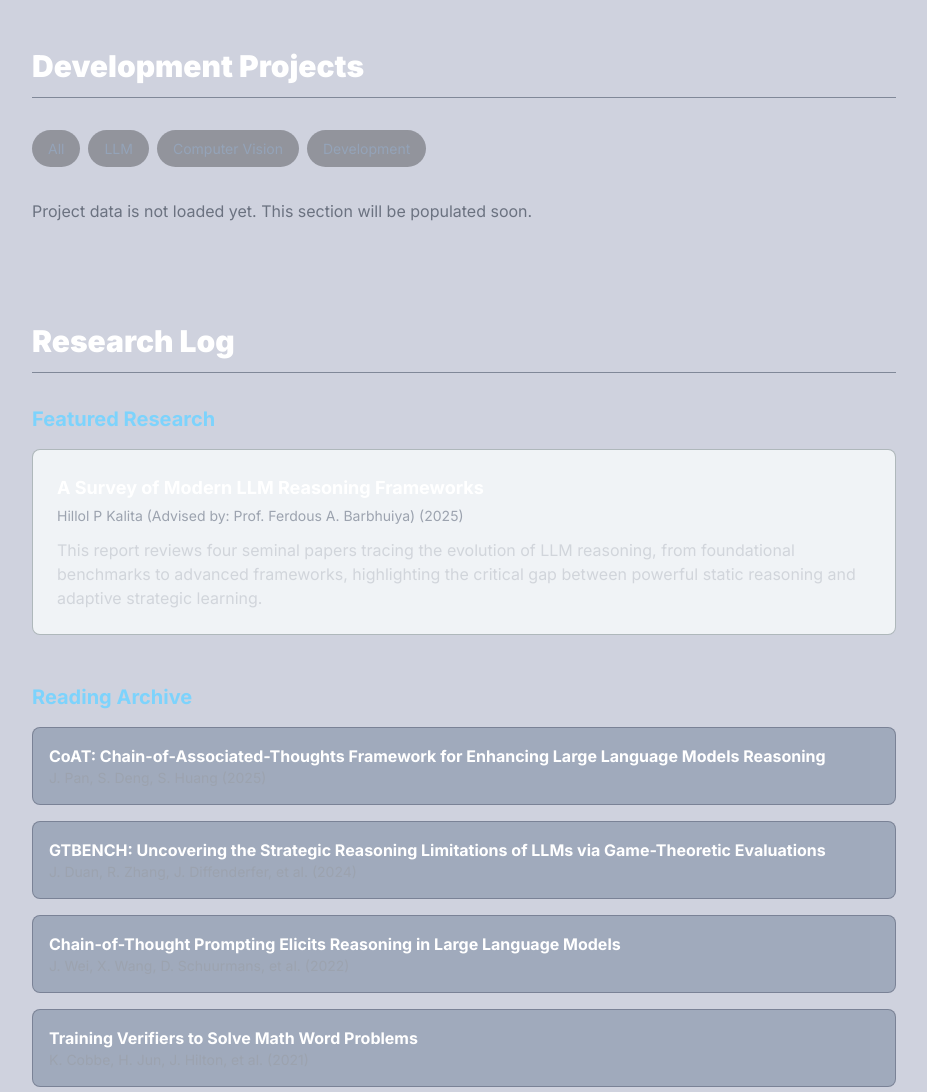
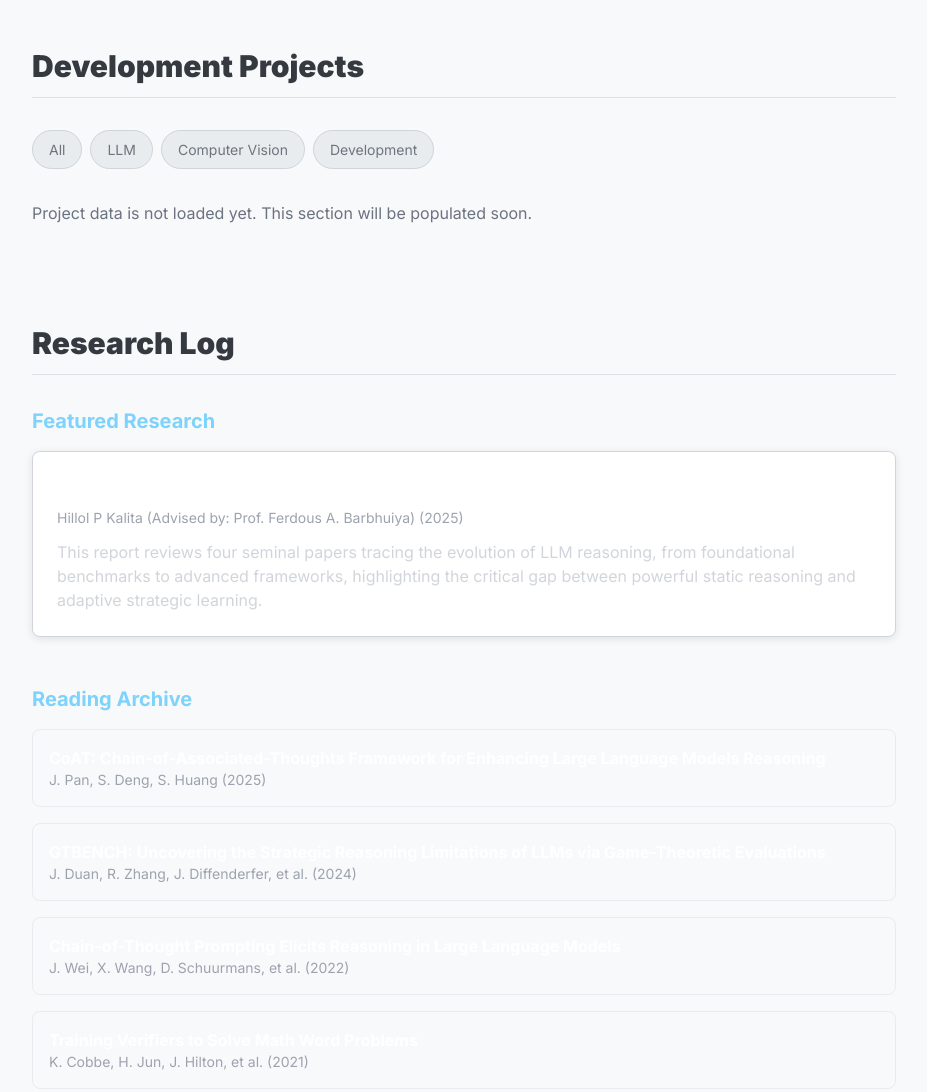
Before and after one commit to ringerH/ringerH.github.io, a plain HTML site: page index.html in a window 1280 px wide. Shown: the part 280-1372 px from the top of the page, without its empty margins (176-1103 px from the left). Drawn offline with nearby package versions, Linux system fonts and the light colour scheme.

Commit message:
Color palette 3

```diff
--- a/style.css
+++ b/style.css
@@ -1,31 +1,32 @@
 /* Using a modern, clean font */
 body {
     font-family: 'Inter', sans-serif;
-    background-color: #cfd2de;
-    color: #e2e8f0;
+    background-color: #f8f9fa;
+    color: #212529;
 }
 
 .section-title {
     font-size: 1.875rem; /* 30px */
     font-weight: 800;
-    color: white;
+    color: #343a40;
     margin-bottom: 2rem;
-    border-bottom: 1px solid rgba(51, 65, 85, 0.5);
+    border-bottom: 1px solid #dee2e6;
     padding-bottom: 0.5rem;
 }
 
 /* Styling for the new spotlight card */
 .spotlight-card {
-    background-color: rgba(243, 246, 248, 0.932);
-    border: 1px solid rgba(158, 168, 172, 0.799);
+    background-color: #ffffff;
+    border: 1px solid #d1d5db;
     padding: 1.5rem;
     border-radius: 0.5rem;
+    box-shadow: 0 2px 8px rgba(0, 0, 0, 0.1);
 }
 
 /* Styling for regular paper cards */
 .paper-card {
-    background-color: rgba(136, 149, 171, 0.658);
-    border: 1px solid rgba(106, 114, 133, 0.689);
+    background-color: #f8f9fa;
+    border: 1px solid #e9ecef;
     padding: 1rem;
     border-radius: 0.5rem;
     transition: transform 0.2s ease, box-shadow 0.2s ease;
@@ -33,15 +34,17 @@ body {
 
 .paper-card:hover {
     transform: translateY(-3px);
-    box-shadow: 0 0 15px rgba(115, 128, 133, 0.2);
+    box-shadow: 0 4px 16px rgba(0, 0, 0, 0.15);
+    background-color: #ffffff;
 }
 
 /* Placeholder for project filter buttons */
 .filter-btn-placeholder {
     padding: 0.5rem 1rem;
     border-radius: 9999px;
-    background-color: #6265698f;
-    color: #94a3b8;
+    background-color: #e9ecef;
+    color: #6c757d;
     font-size: 0.875rem;
     cursor: not-allowed;
+    border: 1px solid #ced4da;
 }
```
